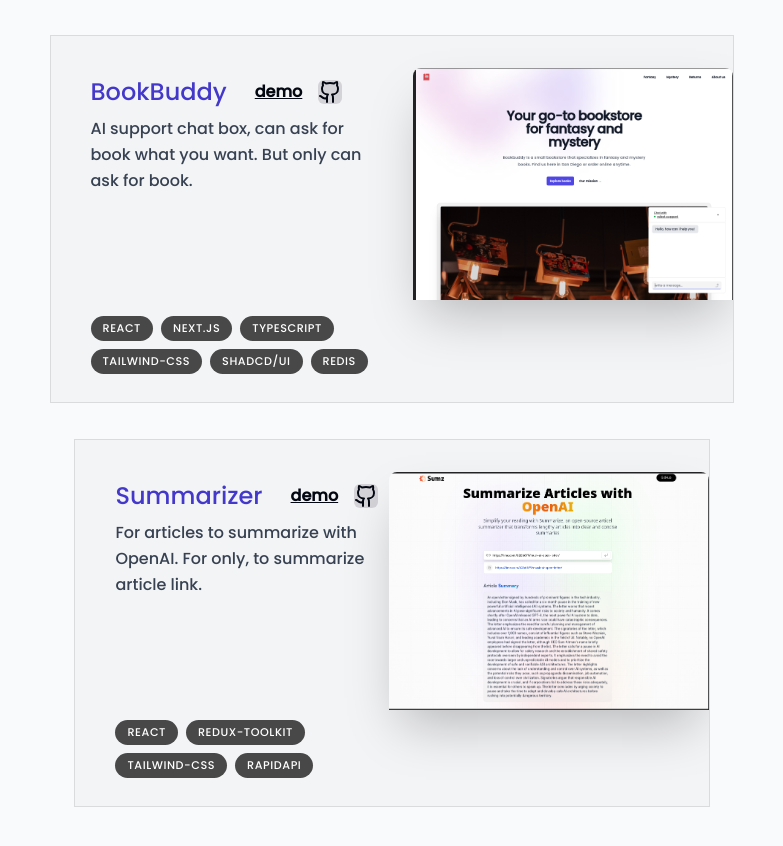
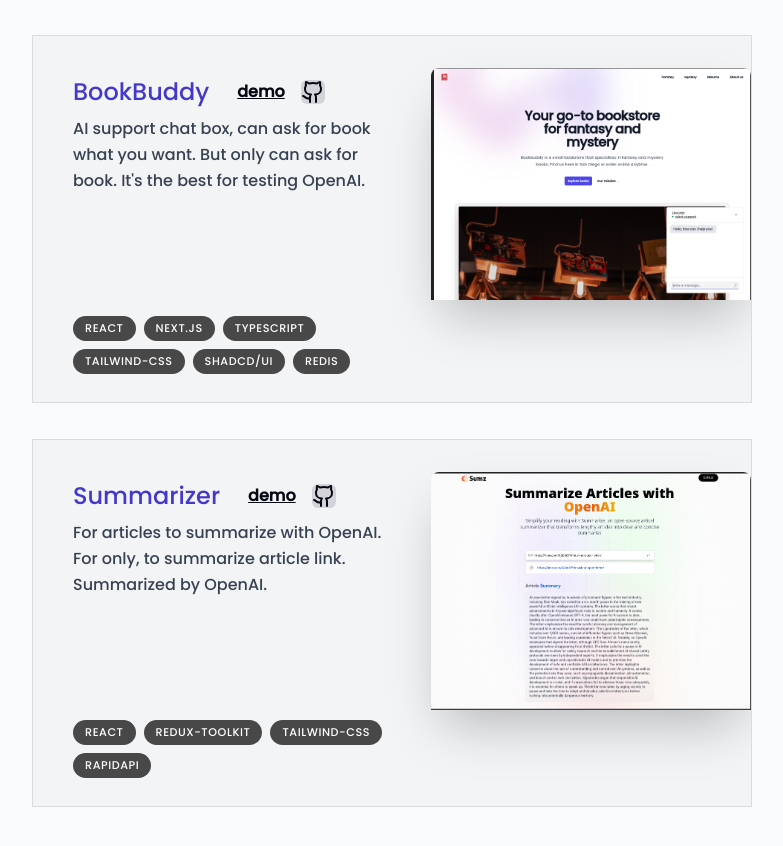
Before and after one commit to nyeinminhtet/portfolio, a Next.js app: page /projects in a window 1280 px wide. Shown: the part 2579-3425 px from the top of the page, without its empty margins (248-1031 px from the left). Built offline with nearby package versions, Linux system fonts and the light colour scheme.

Commit message:
update-text

```diff
--- a/libs/data.ts
+++ b/libs/data.ts
@@ -148,7 +148,7 @@ export const projectsData = [
     demo: "https://bookbuddy-seven.vercel.app/",
     github: "https://github.com/nyeinminhtet/bookbuddy",
     description:
-      "AI support chat box, can ask for book what you want. But only can ask for book. ",
+      "AI support chat box, can ask for book what you want. But only can ask for book. It's the best for testing OpenAI.",
     tags: [
       "React",
       "Next.js",
@@ -164,7 +164,7 @@ export const projectsData = [
     demo: "https://summarizer-article.vercel.app/",
     github: "https://github.com/nyeinminhtet/summarizer",
     description:
-      "For articles to summarize with OpenAI. For only, to  summarize article link.",
+      "For articles to summarize with OpenAI. For only, to  summarize article link. Summarized by OpenAI.",
     tags: ["React", "Redux-Toolkit", "Tailwind-css", "RapidApi"],
     imageUrl: summarizer,
   },
```
